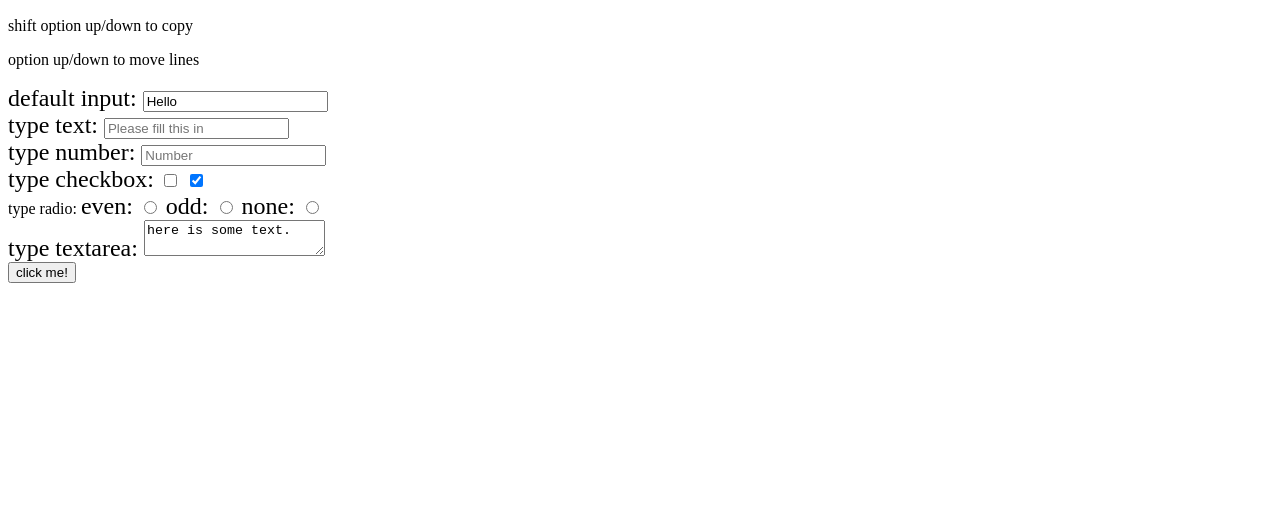
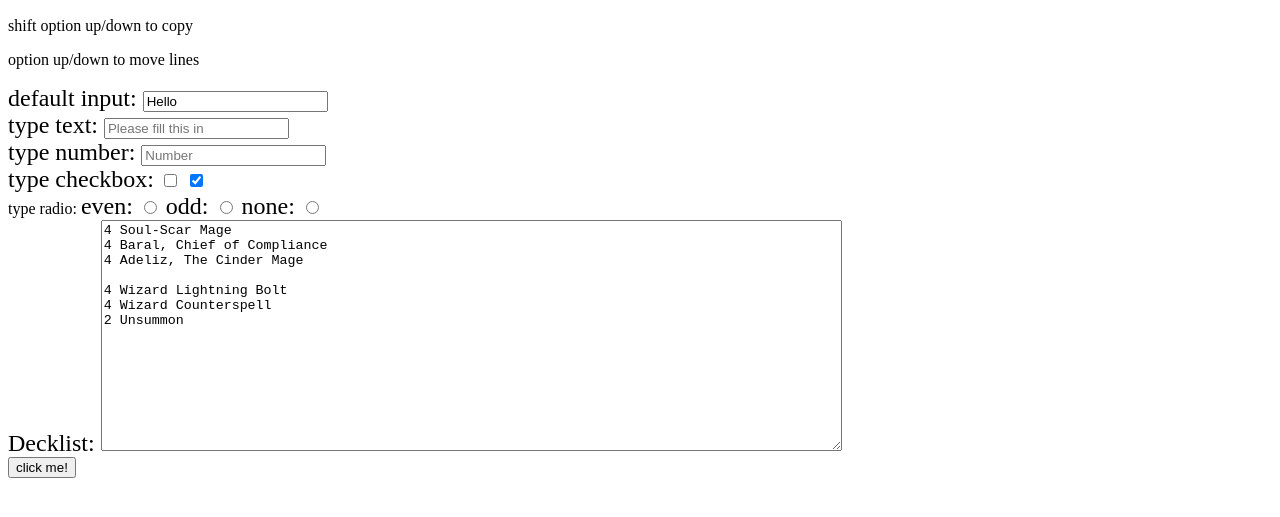
Before and after one commit to arthurjen/bcp-app, a plain HTML site: page index.html in a window 1280 px wide. Shown: the part 111-628 px from the top of the page. Drawn offline with Linux system fonts and the light colour scheme.

Commit message:
additional inputs

```diff
--- a/index.html
+++ b/index.html
@@ -61,8 +61,15 @@
         </div>
         <div>
             <label>
-                type textarea:
-                <textarea>here is some text.</textarea>
+                Decklist:
+                <textarea rows="15" cols="90">4 Soul-Scar Mage
+4 Baral, Chief of Compliance
+4 Adeliz, The Cinder Mage
+
+4 Wizard Lightning Bolt
+4 Wizard Counterspell
+2 Unsummon
+                </textarea>
             </label>
         </div>
         <div>
```
